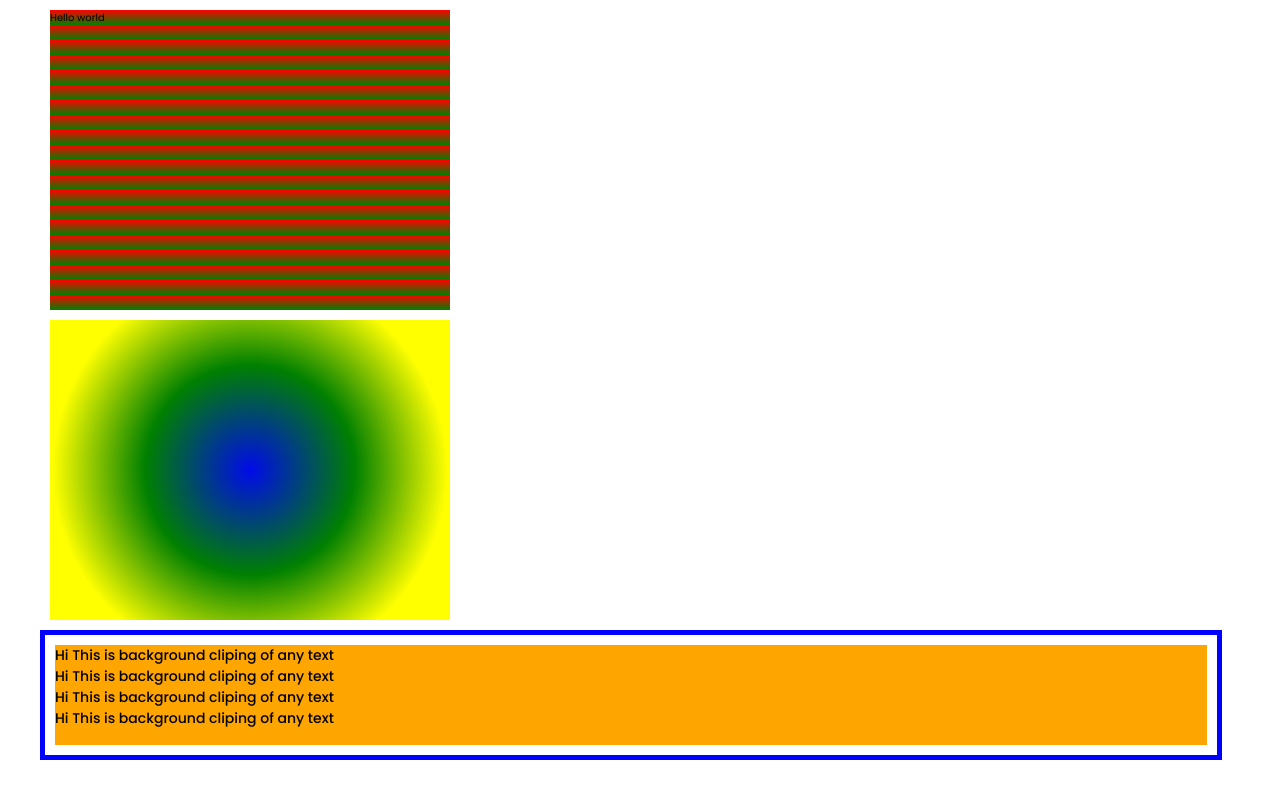
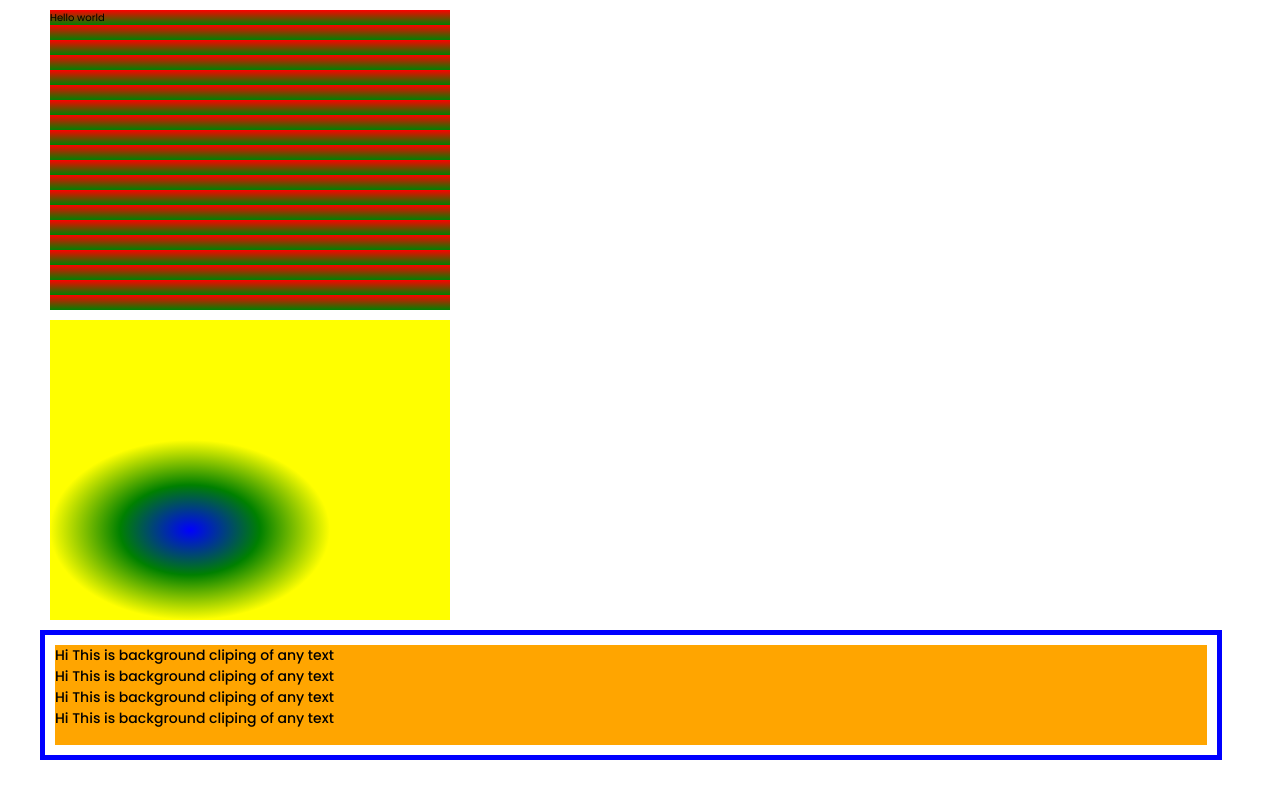
Before and after one commit to smtgupta220/calculator, a website: page index.html in a window 1280 px wide. Shown: the top 787 px of the page. Drawn offline with Linux system fonts and the light colour scheme.

Commit message:
circle-radial-gradient

```diff
--- a/main.scss
+++ b/main.scss
@@ -134,6 +134,7 @@ html{
     width: 400px;
     height: 300px;
     margin: 10px 10px 10px 50px;
-    background: radial-gradient(circle,blue -4%, green 42%, yellow 79%);
+    //background: radial-gradient(circle,blue -4%, green 42%, yellow 79%);
+    background-image: radial-gradient(closest-side at 35% 70%, blue, green, yellow);
 
 }
```
Also changed, not shown: style.css.
